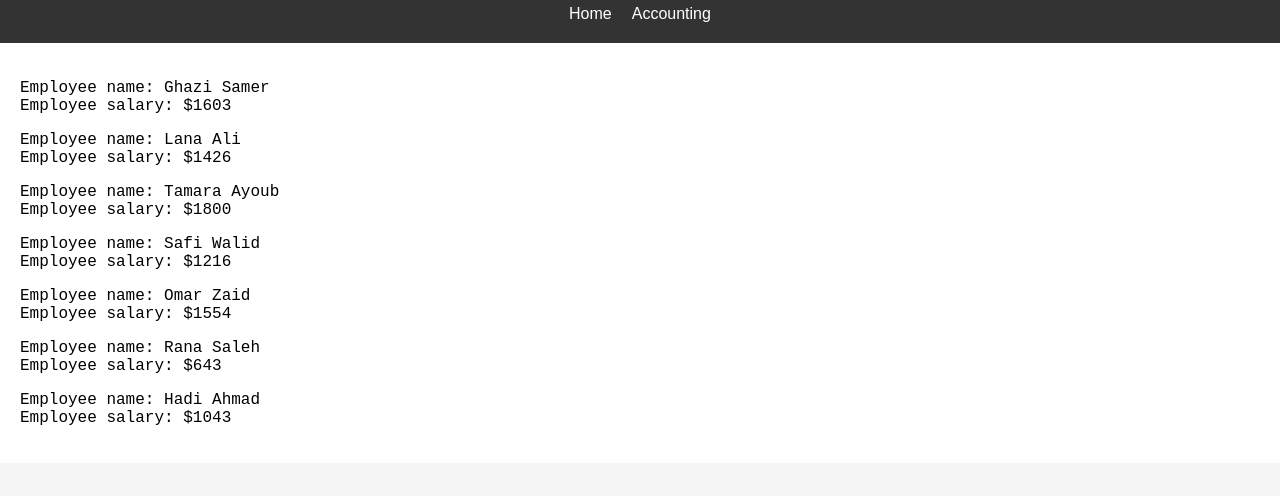
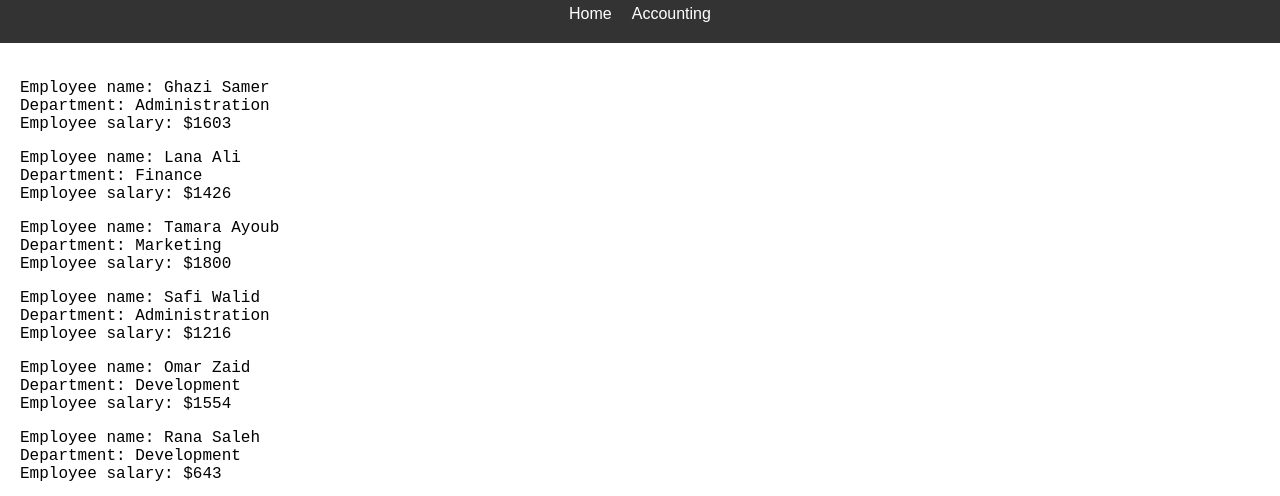
Before and after one commit to KamalSHOffical/HR-management-system, a plain HTML site: page index.html in a window 1280 px wide. Shown: the part 72-568 px from the top of the page. Drawn offline with Linux system fonts and the light colour scheme; a web font is replaced by a local one.

Commit message:
constructor push

```diff
--- a/accounting.html
+++ b/accounting.html
@@ -35,7 +35,6 @@
       </div>
     </div>
   </footer>
-  <script src="js/app.js"></script>
 </body>
 
 </html>
--- a/index.html
+++ b/index.html
@@ -23,15 +23,8 @@
   </header>
 
   <main>
-    <p class="font1" id="employee1"></p>
-    <p class="font1" id="employee2"></p>
-    <p class="font1" id="employee3"></p>
-    <p class="font1" id="employee4"></p>
-    <p class="font1" id="employee5"></p>
-    <p class="font1" id="employee6"></p>
-    <p class="font1" id="employee7"></p>
-
-    <!--<p class="font1" id="unique"></p>-->
+    <!-- i've moved script in main so the document.write() method would render correctly-->
+    <script src="js/app.js"></script>
   </main>
 
   <footer>
@@ -43,7 +36,6 @@
       </div>
     </div>
   </footer>
-  <script src="js/app.js"></script>
 </body>
 
 </html>
--- a/js/app.js
+++ b/js/app.js
@@ -29,8 +29,8 @@ function uniqueId() {
     return id;
 }
 
-// employees departements
-const departements = ["Administration", "Marketing", "Development", "Finance"]
+// employees departments
+const departments = ["Administration", "Marketing", "Development", "Finance"]
 
 // employees levels
 const levels = ["Junior", "Mid-Senior", "Senior"];
@@ -58,91 +58,100 @@ function calculateSalary(level) {
     return netSalary;
 }
 
-// employees
-const employee1 = {
-    employeeId: 1000,
-    fullName: "Ghazi Samer",
-    departement: departements[0],
-    level: levels[2],
-    imageUrl: "image1.jpg",
-    salary: calculateSalary(levels[2]),
+// employees list
+const allEmployees = [];
+
+// employee constructor
+function Employee(employeeId, fullName, department, level, imageUrl, salary) {
+    this.employeeId = employeeId;
+    this.fullName = fullName;
+    this.department = department;
+    this.level = level;
+    this.imageUrl = imageUrl;
+    this.salary = salary;
+
+    allEmployees.push(this);
 }
 
-const employee2 = {
-    employeeId: 1001,
-    fullName: "Lana Ali",
-    departement: departements[3],
-    level: levels[2],
-    imageUrl: "image2.jpg",
-    salary: calculateSalary(levels[2]),
+Employee.prototype.renderEmployees = function () {
+    document.write(
+        `<p class="font1">
+        Employee name: ${this.fullName}
+        <br/> Department: ${this.department}
+        <br/> Employee salary: $${this.salary}
+        </p>`
+    );
+
+    //document.getElementById("employee").innerHTML = employees;
 }
 
-const employee3 = {
-    employeeId: 1002,
-    fullName: "Tamara Ayoub",
-    departement: departements[1],
-    level: levels[2],
-    imageUrl: "image3.jpg",
-    salary: calculateSalary(levels[2]),
-}
+let ghazi = new Employee(
+    1000,
+    "Ghazi Samer",
+    departments[0],
+    levels[2],
+    "ghazi.jpg",
+    calculateSalary(levels[2])
+);
 
-const employee4 = {
-    employeeId: 1003,
-    fullName: "Safi Walid",
-    departement: departements[0],
-    level: levels[1],
-    imageUrl: "image4.jpg",
-    salary: calculateSalary(levels[1]),
-}
+let lana = new Employee(
+    1001,
+    "Lana Ali",
+    departments[3],
+    levels[2],
+    "lana.jpg",
+    calculateSalary(levels[2])
+);
 
-const employee5 = {
-    employeeId: 1004,
-    fullName: "Omar Zaid",
-    departement: departements[2],
-    level: levels[2],
-    imageUrl: "image5.jpg",
-    salary: calculateSalary(levels[2]),
-}
+let tamara = new Employee(
+    1002,
+    "Tamara Ayoub",
+    departments[1],
+    levels[2],
+    "tamara.jpg",
+    calculateSalary(levels[2])
+);
 
-const employee6 = {
-    employeeId: 1005,
-    fullName: "Rana Saleh",
-    departement: departements[2],
-    level: levels[0],
-    imageUrl: "image6.jpg",
-    salary: calculateSalary(levels[0]),
-}
+let safi = new Employee(
+    1003,
+    "Safi Walid",
+    departments[0],
+    levels[1],
+    "safi.jpg",
+    calculateSalary(levels[1])
+);
 
-const employee7 = {
-    employeeId: 1006,
-    fullName: "Hadi Ahmad",
-    departement: departements[3],
-    level: levels[1],
-    imageUrl: "image7.jpg",
-    salary: calculateSalary(levels[1]),
-}
+let omar = new Employee(
+    1004,
+    "Omar Zaid",
+    departments[2],
+    levels[2],
+    "omar.jpg",
+    calculateSalary(levels[2])
+)
+
+let rana = new Employee(
+    1005,
+    "Rana Saleh",
+    departments[2],
+    levels[0],
+    "rana.jpg",
+    calculateSalary(levels[0])
+)
+
+let hadi = new Employee(
+    1006,
+    "Hadi Ahmed",
+    departments[3],
+    levels[1],
+    "hadi.jpg",
+    calculateSalary(levels[1])
+)
 
 function renderMain() {
-    document.getElementById("employee1").innerHTML = `Employee name: ${employee1.fullName}
-    <br/> Employee salary: $${employee1.salary}`;
-
-    document.getElementById("employee2").innerHTML = `Employee name: ${employee2.fullName}
-    <br/> Employee salary: $${employee2.salary}`;
-
-    document.getElementById("employee3").innerHTML = `Employee name: ${employee3.fullName}
-    <br/> Employee salary: $${employee3.salary}`;
-
-    document.getElementById("employee4").innerHTML = `Employee name: ${employee4.fullName}
-    <br/> Employee salary: $${employee4.salary}`;
-
-    document.getElementById("employee5").innerHTML = `Employee name: ${employee5.fullName}
-    <br/> Employee salary: $${employee5.salary}`;
-
-    document.getElementById("employee6").innerHTML = `Employee name: ${employee6.fullName}
-    <br/> Employee salary: $${employee6.salary}`;
-
-    document.getElementById("employee7").innerHTML = `Employee name: ${employee7.fullName}
-    <br/> Employee salary: $${employee7.salary}`;
+    for (let i = 0; i < allEmployees.length; i++) {
+        allEmployees[i].renderEmployees();
+    }
 
     //document.getElementById("unique").innerHTML = `${uniqueId()}`;
 }
```
Also changed, not shown: 1 other file.
